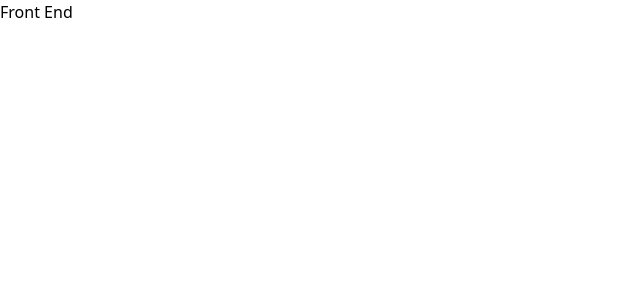
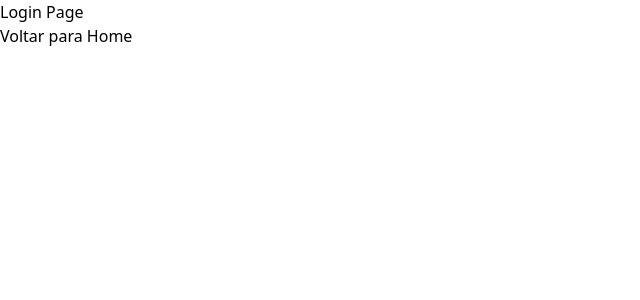
Before and after one commit to kleutons/node-fullstack-anotaai, a React (Vite) app in the folder frontend/: page /login in a window 1280 px wide. Shown: the top 300 px of the page, without its empty margins (0-640 px from the left). Built offline with nearby package versions, Linux system fonts and the light colour scheme.

Commit message:
feat: first pages

```diff
--- a/frontend/src/App.tsx
+++ b/frontend/src/App.tsx
@@ -1,9 +1,18 @@
+import { BrowserRouter, Route, Routes } from "react-router-dom";
+import LoginPage from "./app/LoginPage";
+import HomePage from "./app/HomePage";
+import NotFoundPage from "./app/NotFoundPage";
+
 function App() {
 
   return (
-    <>
-      <h1 className="text-3xl font-bold underline">Front End</h1>
-    </>
+    <BrowserRouter>
+      <Routes>
+        <Route path="/" element={<HomePage />} />
+        <Route path="/login" element={<LoginPage />} />
+        <Route path="*" element={<NotFoundPage />} />
+      </Routes>
+    </BrowserRouter>
   )
 }
 
--- /dev/null
+++ b/frontend/src/app/HomePage.tsx
@@ -0,0 +1,10 @@
+import { Link } from "react-router";
+
+export default function HomePage(){
+    return(
+        <>
+            <h1>Home Page</h1>
+            <Link to={'/login'}>Página de login</Link>
+        </>
+    )
+}
--- /dev/null
+++ b/frontend/src/app/LoginPage.tsx
@@ -0,0 +1,10 @@
+import { Link } from "react-router";
+
+export default function LoginPage(){
+    return(
+        <>
+            <h1>Login Page</h1>
+            <Link to={'/'}>Voltar para Home</Link>
+        </>
+    )
+}
--- /dev/null
+++ b/frontend/src/app/NotFoundPage.tsx
@@ -0,0 +1,8 @@
+
+export default function NotFoundPage(){
+    return(
+        <>
+         404 Page not Found!
+        </>
+    )
+}
```
